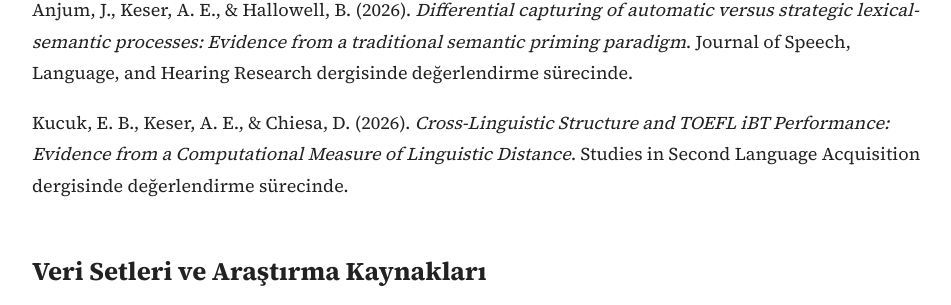
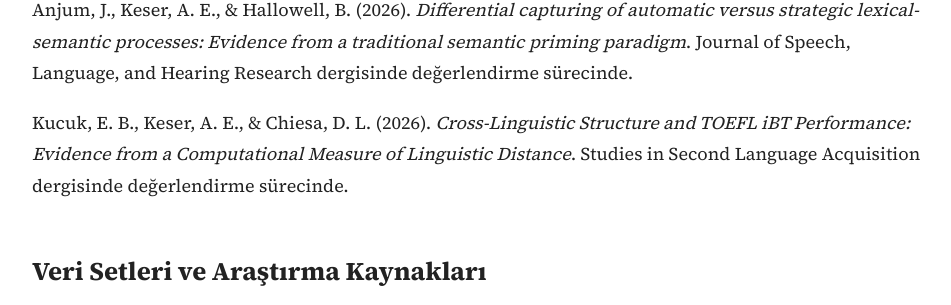
Before and after one commit to aekeser/aekeser.github.io, a Jekyll site: the page built from tr/arastirma.md, in a window 1280 px wide and 900 px high, scrolled down 1734 px. Shown: the part 255-560 px from the top of the window, without its empty margins (158-1109 px from the left). Built offline with Jekyll 4.4.1, drawn with Linux system fonts in a browser that asks for light colours.

```diff
--- a/tr/arastirma.md
+++ b/tr/arastirma.md
@@ -51,7 +51,7 @@ Anjum, J., Keser, A. E., Niharika, M. K., & Scoggins, K. (2026). *A systematic r
 
 Anjum, J., Keser, A. E., & Hallowell, B. (2026). *Differential capturing of automatic versus strategic lexical-semantic processes: Evidence from a traditional semantic priming paradigm*. Journal of Speech, Language, and Hearing Research dergisinde değerlendirme sürecinde.
 
-Kucuk, E. B., Keser, A. E., & Chiesa, D. (2026). *Cross-Linguistic Structure and TOEFL iBT Performance: Evidence from a Computational Measure of Linguistic Distance*. Studies in Second Language Acquisition dergisinde değerlendirme sürecinde.
+Kucuk, E. B., Keser, A. E., & Chiesa, D. L. (2026). *Cross-Linguistic Structure and TOEFL iBT Performance: Evidence from a Computational Measure of Linguistic Distance*. Studies in Second Language Acquisition dergisinde değerlendirme sürecinde.
 
 ## Veri Setleri ve Araştırma Kaynakları
 
```
